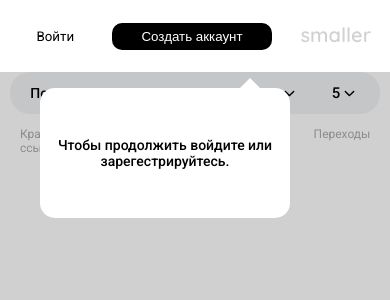
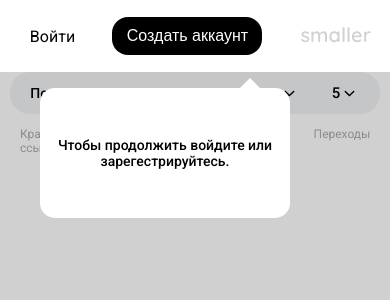
Before and after one commit to Starostinvio/short-link-creator, a React (Create React App) app: page /statistic in a window 390 px wide. Shown: the top 300 px of the page. Built offline with nearby package versions, Linux system fonts and the light colour scheme.

Commit message:
settings UI

```diff
--- a/src/components/auth-panel/style.css
+++ b/src/components/auth-panel/style.css
@@ -92,53 +92,44 @@
     padding: 0px 10px;
     margin-right: 10px;
   }
-  /* .AuthPanel-login {
-    align-self: start;
-    height: auto;
-    padding: 6px 5px;
 
-    background: inherit;
-  }
-  .AuthPanel-signUp {
-    align-self: start;
-    height: auto;
-    padding: 6px 5px;
-
-    background: inherit;
-  }
-  .AuthPanel-login-active {
-    align-self: end;
-    height: auto;
-    padding: 6px 5px;
-  }
-  .AuthPanel-signUp-active {
-    align-self: end;
-    height: auto;
-    padding: 6px 5px;
-  } */
   .AuthPanel-login {
     align-self: center;
     height: auto;
-    padding: 6px 5px;
+    max-width: 65px;
+    padding: 10px 5px;
 
+    border-radius: 16px;
     background: inherit;
+    font-size: 16px;
   }
   .AuthPanel-signUp {
     align-self: center;
     height: auto;
-    padding: 6px 5px;
+    max-width: 150px;
+    padding: 10px 5px;
 
+    border-radius: 16px;
     background: inherit;
+    font-size: 16px;
   }
   .AuthPanel-login-active {
     align-self: center;
+    max-width: 65px;
     height: auto;
-    padding: 6px 5px;
+    padding: 10px 10px;
+
+    border-radius: 16px;
+    font-size: 16px;
   }
   .AuthPanel-signUp-active {
     align-self: center;
     height: auto;
-    padding: 6px 5px;
+    max-width: 150px;
+    padding: 10px 5px;
+
+    border-radius: 16px;
+    font-size: 16px;
   }
 }
 
--- a/src/components/sign-up/style.css
+++ b/src/components/sign-up/style.css
@@ -59,11 +59,7 @@ input:focus {
 .SignUp-path-icon-box {
   position: absolute;
   background: inherit;
-  /* height: 100%;
-  width: 15%; */
   color: rgb(116, 116, 116);
-  /* top: 0;
-  right: 0; */
   top: 2px;
   right: 2px;
   width: calc(10% - 2px);
--- a/src/containers/statistic-info/style.css
+++ b/src/containers/statistic-info/style.css
@@ -1,5 +1,6 @@
 .Statistic-info {
   margin: 0 auto;
+  margin-top: 20px;
 }
 
 @media (max-width: 492px) {
```
